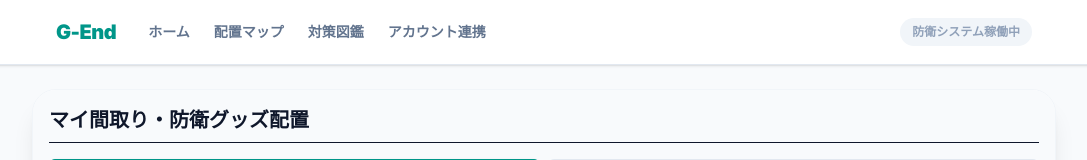
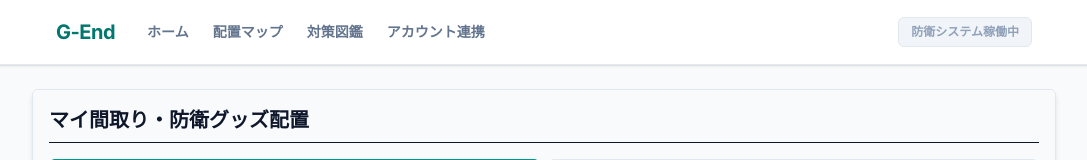
Before and after one commit to duck-ahiru-Z/mushi, a Next.js app: page /map in a window 1280 px wide. Shown: the top 160 px of the page, without its empty margins (96-1183 px from the left). Built offline with nearby package versions, Linux system fonts and the light colour scheme; no server answers.

Commit message:
style: ルートレイアウト（layout.tsx）の余分な丸みや太字を排除し、高級感のあるシャープな枠線に統一

```diff
--- a/src/app/layout.tsx
+++ b/src/app/layout.tsx
@@ -31,24 +31,24 @@ export default function RootLayout({
         <header className="hidden md:block bg-white border-b border-slate-200 sticky top-0 z-40 shadow-sm">
           <div className="max-w-5xl mx-auto px-6 h-16 flex items-center justify-between">
             <div className="flex items-center gap-8">
-              <span className="text-xl font-black text-teal-600 tracking-tight flex items-center gap-1.5 select-none">
+              <span className="text-xl font-bold text-teal-700 tracking-tight flex items-center gap-1.5 select-none">
                 G-End
               </span>
               <nav className="flex items-center gap-6 text-sm font-bold text-slate-500">
-                <Link href="/" className="hover:text-teal-600 transition-colors py-2">ホーム</Link>
-                <Link href="/map" className="hover:text-teal-600 transition-colors py-2">配置マップ</Link>
-                <Link href="/encyclopedia" className="hover:text-teal-600 transition-colors py-2">対策図鑑</Link>
-                <Link href="/register" className="hover:text-teal-600 transition-colors py-2">アカウント連携</Link>
+                <Link href="/" className="hover:text-teal-700 transition-colors py-2">ホーム</Link>
+                <Link href="/map" className="hover:text-teal-700 transition-colors py-2">配置マップ</Link>
+                <Link href="/encyclopedia" className="hover:text-teal-700 transition-colors py-2">対策図鑑</Link>
+                <Link href="/register" className="hover:text-teal-700 transition-colors py-2">アカウント連携</Link>
               </nav>
             </div>
-            <div className="text-xs font-bold text-slate-400 bg-slate-100 px-3 py-1.5 rounded-full">
+            <div className="text-xs font-bold text-slate-400 bg-slate-100 px-3 py-1.5 rounded-md border border-slate-200">
               防衛システム稼働中
             </div>
           </div>
         </header>
 
         {/* メインコンテンツエリア */}
-        <main className="flex-1 w-full max-w-md md:max-w-5xl mx-auto bg-white md:shadow-xl md:rounded-3xl md:my-6 md:border md:border-slate-100 min-h-screen md:min-h-[calc(100vh-8rem)] flex flex-col overflow-hidden pb-16 md:pb-0">
+        <main className="flex-1 w-full max-w-md md:max-w-5xl mx-auto bg-white md:shadow-md md:rounded-md md:my-6 md:border md:border-slate-200 min-h-screen md:min-h-[calc(100vh-8rem)] flex flex-col overflow-hidden pb-16 md:pb-0">
           {children}
         </main>
 
```
